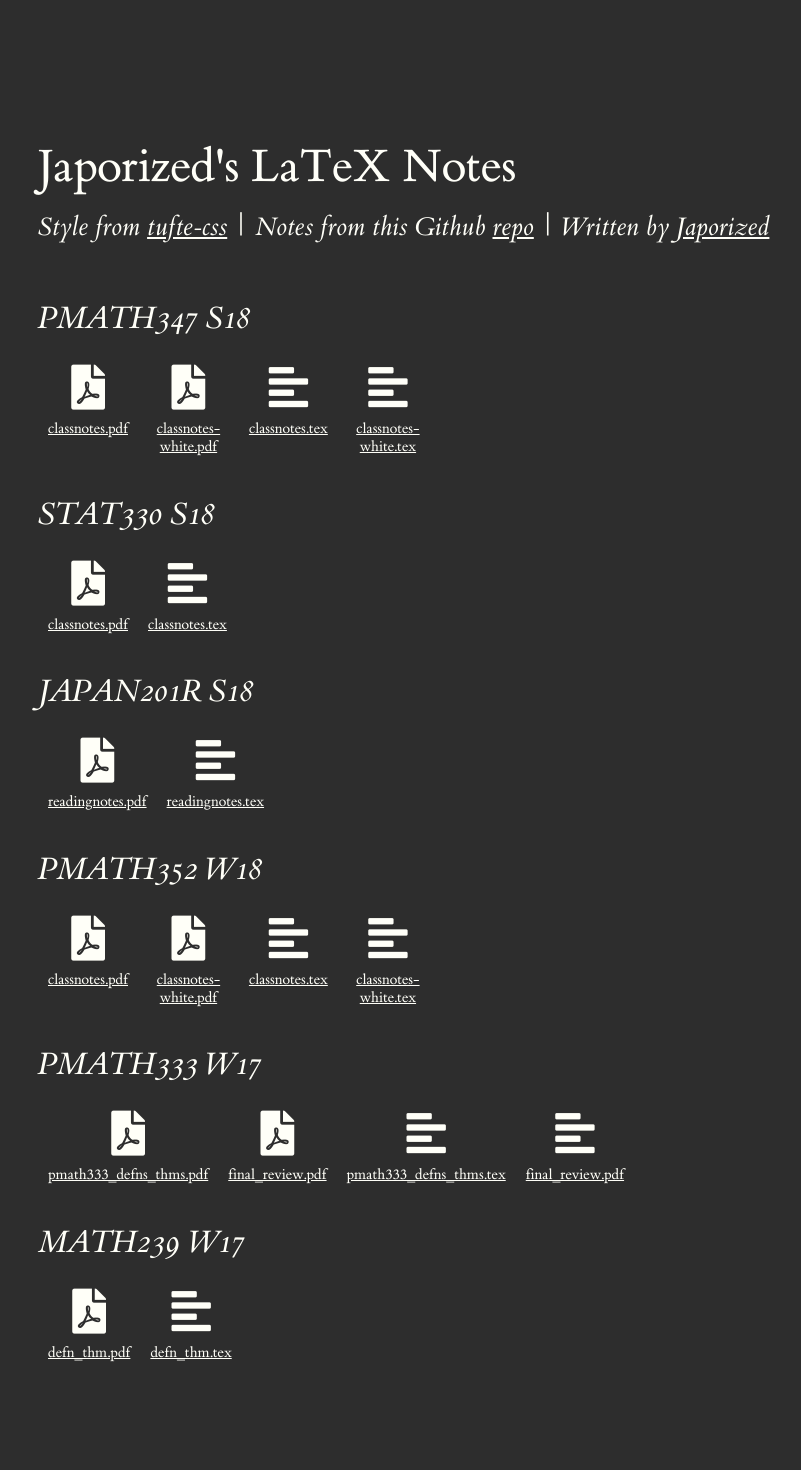
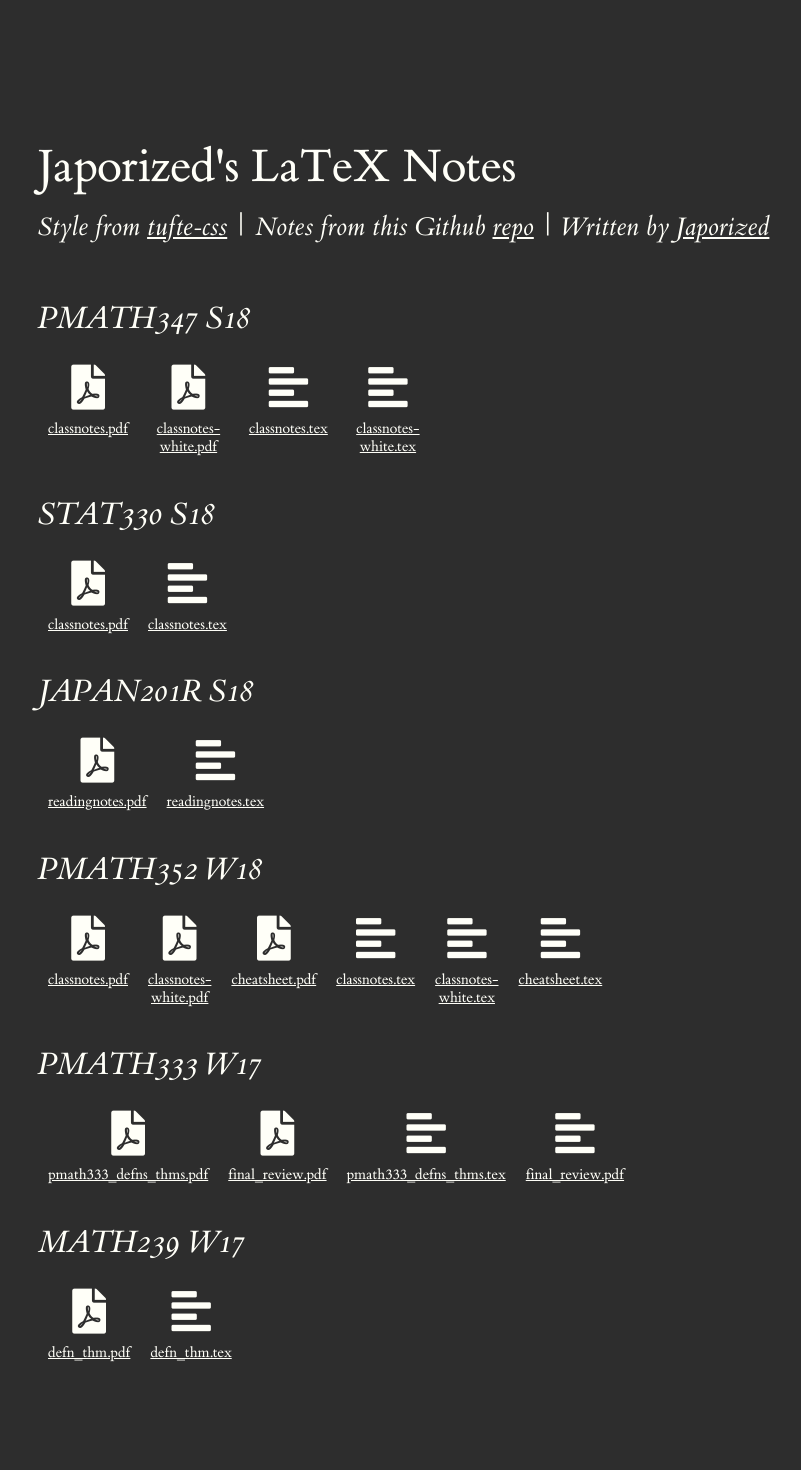
Before and after one commit to japorized/TeX_notes, a Jekyll site: the page built from index.md, in a window 1280 px wide. Shown: the whole page, without its empty margins (122-923 px from the left). Built offline with Jekyll 4.4.1, drawn with Linux system fonts in a browser that asks for light colours; nearby versions of some CDN libraries.

```diff
--- a/_data/files.yaml
+++ b/_data/files.yaml
@@ -32,11 +32,15 @@
     src: ./PMATH352W18/classnotes.pdf
   - title: classnotes-white.pdf
     src: ./PMATH352W18/classnotes-white.pdf
+  - title: cheatsheet.pdf
+    src: ./PMATH352W18/cheatsheet/cheatsheet.pdf
   tex:
   - title: classnotes.tex
     src: ./PMATH352W18/classnotes.tex
   - title: classnotes-white.tex
     src: ./PMATH352W18/classnotes-white.pdf
+  - title: cheatsheet.tex
+    src: ./PMATH352W18/cheatsheet/cheatsheet.tex
 
 - title: PMATH333 W17
   pdf:
```
Also changed, not shown: 11 other files.
